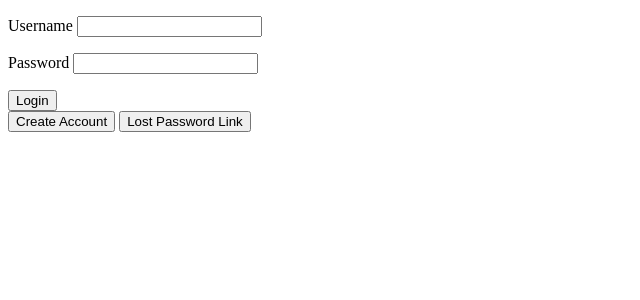
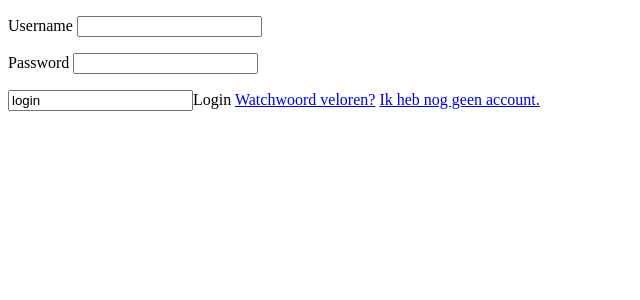
Before and after one commit to R-anema/project1, a PHP site: page / in a window 1280 px wide. Shown: the top 300 px of the page, without its empty margins (0-640 px from the left). Run offline with PHP 8.4, Linux system fonts and the light colour scheme.

Commit message:
git commit index.php

```diff
--- a/index.php
+++ b/index.php
@@ -9,20 +9,17 @@
 <form action="index.php" method="POST">
 	<p>
 		<label> Username </label>
-			<input id="username" value="" name="username" type="text" required="required">
-		<br>
+			<input id="username" value="" name="username" type="text" required="required"><br>
 	</p>
 
 	<p>
 		<label> Password </label>
-			<input id="password" value="" name="password" type="text" required="required">
-		<br>
+			<input id="password" value="" name="password" type="text" required="required"><br>
 	</p>
 
-<button type="submit"><span>Login</span></button>
-<br>
-<button type="submit"><span>Create Account</span></button>
-<button type="submit"><span>Lost Password Link</span></button>
+<input type="sumbit" name="login" value="login"><span>Login</span></button>
+<a href="lostpsw.php"> Watchwoord veloren?</a>
+<a href="signup.php"> Ik heb nog geen account.</a>
 
 </form>
 
```
